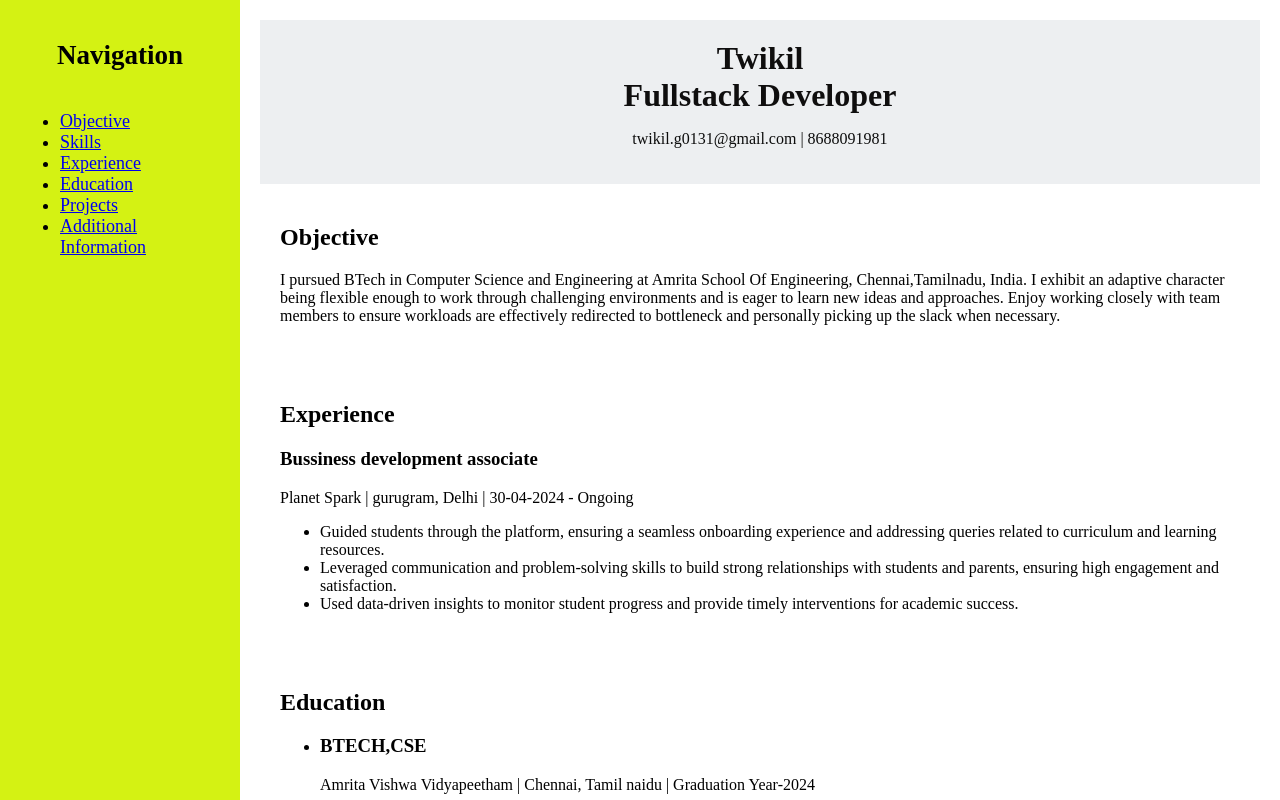
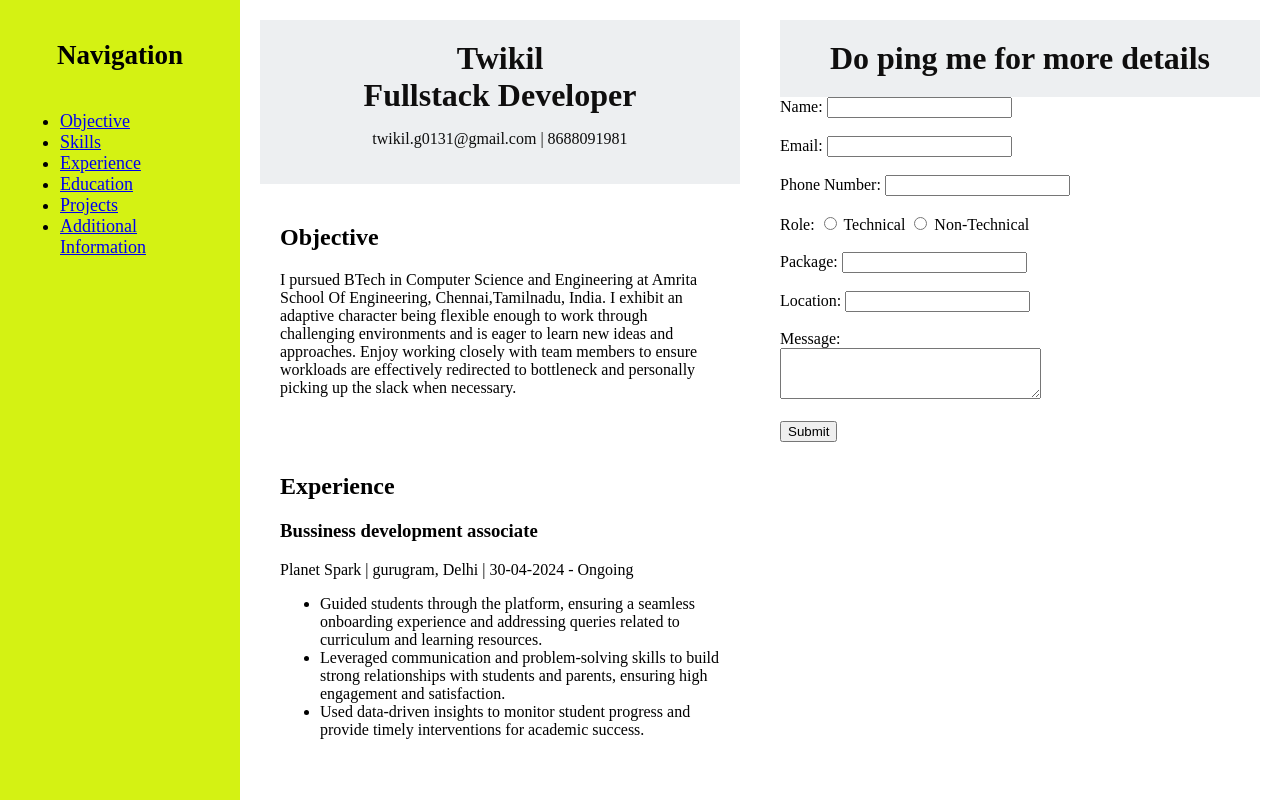
Before and after one commit to Twikil/Resume, a plain HTML site: page index.html in a window 1280 px wide. Shown: the top 800 px of the page. Drawn offline with Linux system fonts and the light colour scheme.

Commit message:
modified header

```diff
--- a/index.html
+++ b/index.html
@@ -26,6 +26,12 @@
       flex:1; /* Take up remaining space */
       padding: 20px;
       font-style:normal;
+    }
+
+    .side-content {
+      flex: 1;
+      padding: 20px;
+      font-style: normal;
     }
 
 
@@ -139,6 +145,40 @@
         </ul>
       </section>
     </div>
+    <div class="side-content">
+      <header>
+        <h1>Do ping me for more details</h1>
+      </header>
+      <form action="#" method="post">
+        <label for="name">Name:</label>
+        <input type="text" id="name" name="name" required><br><br>
+
+        <label for="email">Email:</label>
+        <input type="email" id="email" name="email" required><br><br>
+
+        <label for="phone">Phone Number:</label>
+        <input type="tel" id="phone" name="phone" pattern="[0-9]{10}"required><br><br>
+
+        <label for="role">Role:</label>
+
+        <input type="radio" id="technical" name="role" value="technical">
+        <label for="technical">Technical</label>
+
+        <input type="radio" id="Non-technical" name="role" value="Non-technical">
+        <label for="Non-technical">Non-Technical</label><br><br>
+
+        <label for="package">Package:</label>
+        <input type="text" name="alphanumeric_field" pattern="[a-zA-Z0-9]+" required><br><br>
+
+        <label for="location">Location:</label>
+        <input type="text" id="location" name="location" required><br><br>
+
+        <label for="message">Message:</label><br>
+        <textarea id="message" name="message" rows="3" cols="30" required></textarea><br><br>
+
+        <input type="submit" value="Submit">
+      </form>
+    </div>
 
 
   </div>
```
